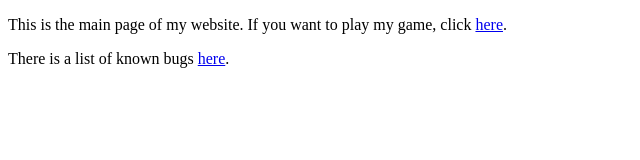
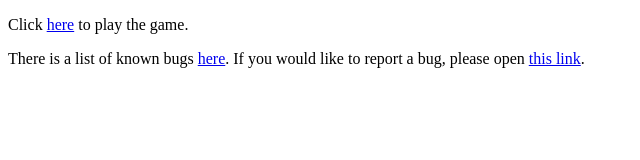
Before and after one commit to bobj-dev/bobj-dev.github.io, a plain HTML site: page index.html in a window 1280 px wide. Shown: the whole page, without its empty margins (0-640 px from the left). Drawn offline with Linux system fonts and the light colour scheme.

Commit message:
Added link to bug report

```diff
--- a/index.html
+++ b/index.html
@@ -7,7 +7,7 @@
     <title>Document</title>
 </head>
 <body>
-    <p>This is the main page of my website. If you want to play my game, click <a href="https://bobj-dev.github.io/bobj">here</a>.</p>
-    <p>There is a list of known bugs <a href="https://bobj-dev.github.io/bobj-bugs">here</a>.</p>
+    <p>Click <a href="https://bobj-dev.github.io/bobj">here</a> to play the game.</p>
+    <p>There is a list of known bugs <a href="https://bobj-dev.github.io/bobj-bugs">here</a>. If you would like to report a bug, please open <a href="https://forms.gle/AyLvWSZB3YqLhBxL8">this link</a>.</p>
 </body>
 </html>
```
